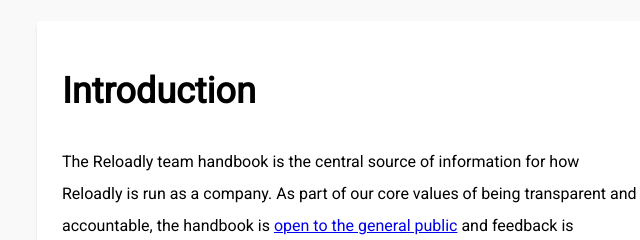
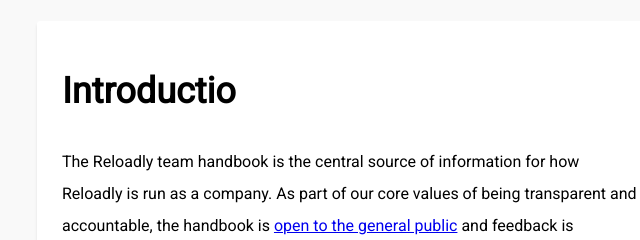
Before and after one commit to Reloadly/reloadly-handbook, a plain HTML site: page index.html in a window 1280 px wide. Shown: the part 126-366 px from the top of the page, 91-731 px from the left. Drawn offline with Linux system fonts and the light colour scheme.

Commit message:
made changes

```diff
--- a/index.html
+++ b/index.html
@@ -15,7 +15,7 @@
     <div class="header">
     </div>
     <div class="main">
-    <h1 id="introduction">Introduction</h1>
+    <h1 id="introduction">Introductio</h1>
 
 <p>The Reloadly team handbook is the central source of information for how Reloadly is run as a company. As part of our core values of being transparent and accountable, the handbook is <a href="https://gitlab.com/r856/reloadly">open to the general public</a> and feedback is welcome. Please <a href="https://gitlab.com/r856/reloadly/-/merge_requests">make a request</a> to our team to suggest any improvements and use the <a href="https://gitlab.com/r856/reloadly/-/issues">issues</a> section to ask questions or provide clarification.</p>
 
```
